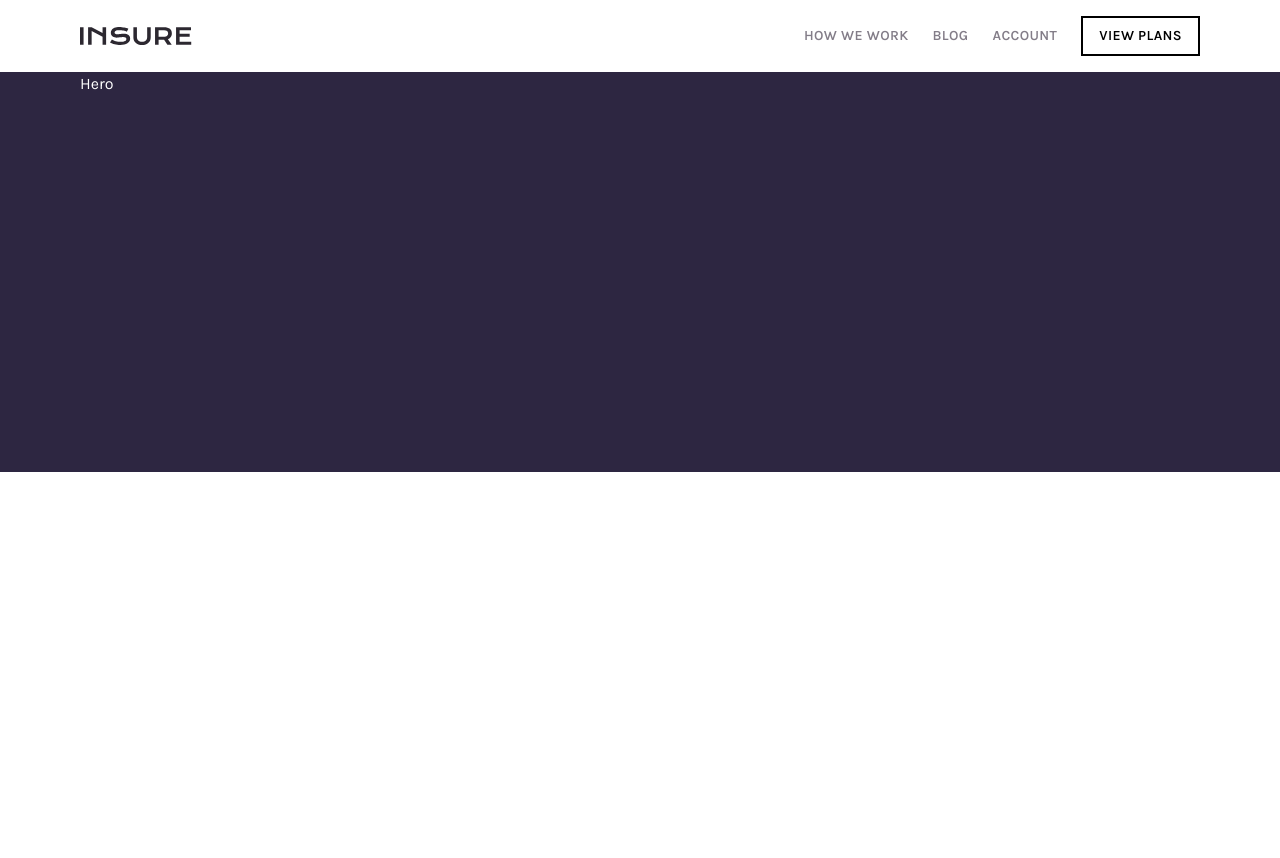
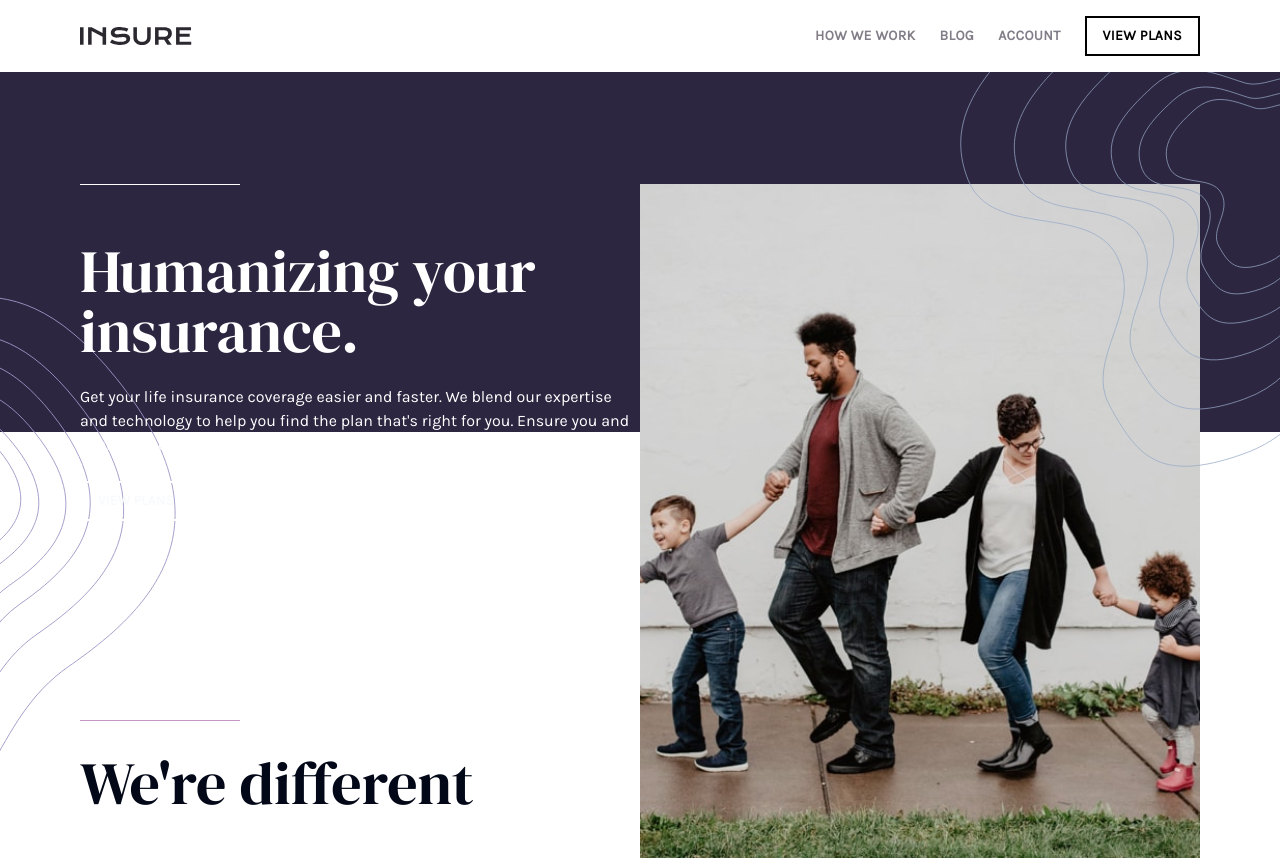
Before and after one commit to devanup/fem-insure-landing-page, a Next.js app: page / in a window 1280 px wide. Before the commit the page ends 800 px from the top, so only its background shows below. Built offline with nearby package versions, Linux system fonts and the light colour scheme.

Commit message:
Added the hero section and another section below it

```diff
--- a/src/app/page.tsx
+++ b/src/app/page.tsx
@@ -1,14 +1,18 @@
 import Hero from '@/components/Hero';
 import Header from '@/components/Header';
-import { Inter, Karla } from 'next/font/google';
+import { Karla } from 'next/font/google';
+import BottomBanner from '@/components/BottomBanner';
 
-const karla = Karla({ subsets: ['latin'] });
+const karla = Karla({ subsets: ['latin'], weight: '400' });
 
 export default function Home() {
 	return (
-		<main className={`${karla.className} max-w-[1500px] mx-auto`}>
+		<main className={`${karla.className} max-w-[1800px] mx-auto`}>
 			<Header />
 			<Hero />
+			<section className='px-20'>
+				<BottomBanner />
+			</section>
 		</main>
 	);
 }
--- /dev/null
+++ b/src/components/BottomBanner.tsx
@@ -0,0 +1,17 @@
+import { DM_Serif_Display } from 'next/font/google';
+
+const serifDisplay = DM_Serif_Display({
+	subsets: ['latin'],
+	weight: '400',
+});
+
+const BottomBanner = () => {
+	return (
+		<section className='mt-72'>
+			<div className='hidden md:block w-40 h-[1px] bg-[#C396C6] mb-8'></div>
+			<h1 className={`text-6xl ${serifDisplay.className}`}>We're different</h1>
+		</section>
+	);
+};
+
+export default BottomBanner;
--- a/src/components/Header.tsx
+++ b/src/components/Header.tsx
@@ -23,7 +23,7 @@ const Header = () => {
 	}, []);
 
 	return (
-		<header className='md:px-20 px-4 py-4 flex relative justify-between items-center'>
+		<header className='md:px-20 px-4 py-4 flex relative justify-between items-center bg-white z-10'>
 			<Link className='uppercase font-bold text-xl' href='/'>
 				<img src='/logo.svg' alt='logo' />
 			</Link>
--- a/src/components/Hero.tsx
+++ b/src/components/Hero.tsx
@@ -1,9 +1,60 @@
-import React from 'react';
+import { Button } from './ui/button';
+import { DM_Serif_Display } from 'next/font/google';
+
+const serifDisplay = DM_Serif_Display({
+	subsets: ['latin'],
+	weight: '400',
+});
 
 const Hero = () => {
 	return (
-		<section id='hero' className='bg-[#2D2641] text-white px-20 h-[50vh]'>
-			Hero
+		<section
+			id='hero'
+			className='bg-[#2D2641] text-white md:px-20 px-0 h-auto md:h-[45vh] relative'
+		>
+			{/* top-right pattern svg */}
+			<div className='absolute -top-10 right-0'>
+				<img
+					src='/bg-pattern-intro-right-desktop.svg'
+					alt='bg-pattern-intro-right-desktop'
+					className='w-80'
+				/>
+			</div>
+			{/* bottom-left pattern svg */}
+			<div className='absolute -bottom-80 left-0'>
+				<img
+					src='/bg-pattern-intro-left-desktop.svg'
+					alt='bg-pattern-intro-right-desktop'
+					className='w-44'
+				/>
+			</div>
+			{/* hero main content */}
+			<div className='flex flex-col-reverse md:flex-row justify-between'>
+				{/* hero-left */}
+				<div className='flex flex-col md:items-start items-center space-y-6 z-10 md:w-1/2 w-[70%] mx-auto my-20 md:my-28 md:px-0 px-4 md:text-left text-center'>
+					<div className='hidden md:block w-40 h-[1px] bg-white mb-8'></div>
+
+					<h1 className={`text-6xl ${serifDisplay.className}`}>
+						Humanizing your insurance.
+					</h1>
+					<p className='font-normal'>
+						Get your life insurance coverage easier and faster. We blend our
+						expertise and technology to help you find the plan that's right for
+						you. Ensure you and your loved ones are protected.
+					</p>
+					<Button className='w-fit border-2 border-white bg-transparent hover:bg-purple-900 hover:bg-opacity-20 md:hover:bg-white rounded-none uppercase font-semibold hover:text-black'>
+						View Plans
+					</Button>
+				</div>
+				{/* hero-right */}
+				<div className='flex-shrink-0 md:w-[50%] w-full mx-auto md:mt-28'>
+					<img
+						className='w-full h-auto'
+						src='/image-intro-desktop.jpg'
+						alt='image-intro-desktop'
+					/>
+				</div>
+			</div>
 		</section>
 	);
 };
```
